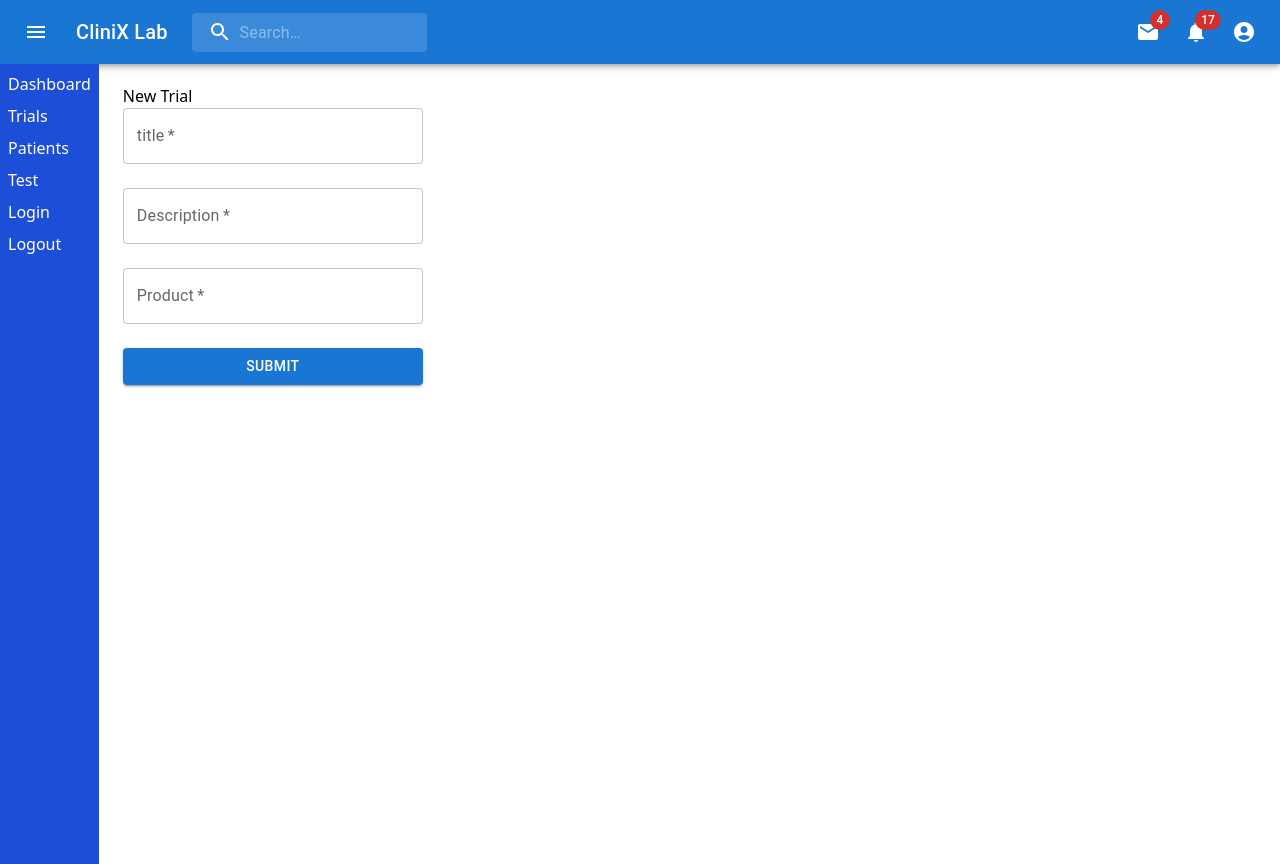
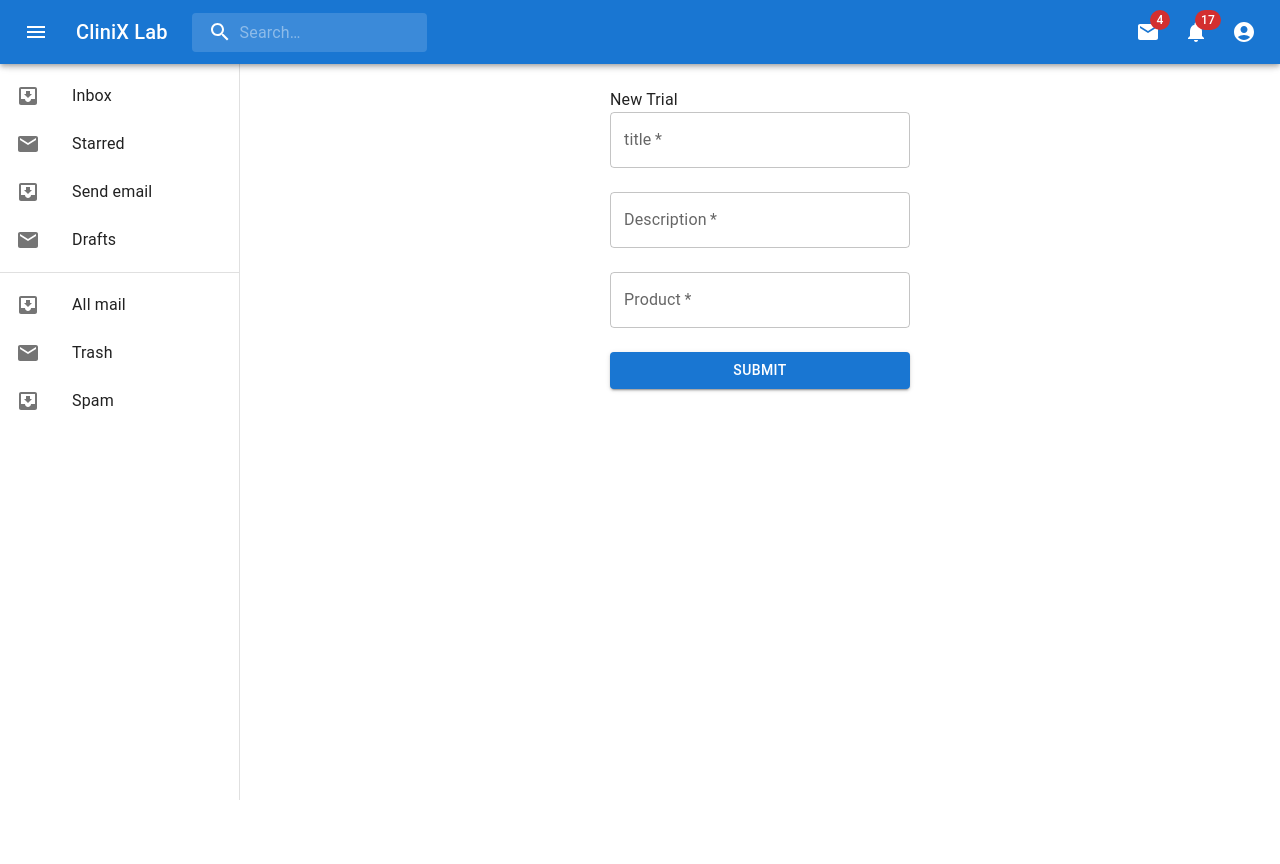
Before and after one commit to cmarcchen/clinix-lab, a React (Vite) app in the folder frontend/: page /trials/new in a window 1280 px wide. After the commit the page ends 800 px from the top, so only its background shows below. Built offline with nearby package versions, Linux system fonts and the light colour scheme.

Commit message:
Redesign SideBar

```diff
--- a/frontend/src/components/TrialCard.tsx
+++ b/frontend/src/components/TrialCard.tsx
@@ -16,8 +16,13 @@ export const TrialCard: React.FC<Trial> = ({
   return (
     <Card sx={{ minWidth: 275 }}>
       <CardContent>
-        <Typography sx={{ fontSize: 14 }} color="text.secondary" gutterBottom>
-          Trial
+        <Typography
+          sx={{ fontSize: 14 }}
+          color="text.secondary"
+          gutterBottom
+          component="div"
+        >
+          {product ? product : "null"}
         </Typography>
         <Typography variant="h5" component="div">
           {title}
--- a/frontend/src/layouts/MainAppBar.tsx
+++ b/frontend/src/layouts/MainAppBar.tsx
@@ -157,7 +157,10 @@ export function MainAppBar() {
 
   return (
     <Box sx={{ flexGrow: 1 }}>
-      <AppBar position="static">
+      <AppBar
+        position="fixed"
+        sx={{ zIndex: (theme) => theme.zIndex.drawer + 1 }}
+      >
         <Toolbar>
           <IconButton
             size="large"
--- a/frontend/src/layouts/MainLayout.tsx
+++ b/frontend/src/layouts/MainLayout.tsx
@@ -1,24 +1,19 @@
 import { SideBar } from "./SideBar";
 import { Outlet } from "react-router-dom";
 import { MainAppBar } from "./MainAppBar";
-import { Container } from "@mui/system";
+import { Box, Toolbar, Typography, Drawer } from "@mui/material";
 
 export function MainLayout() {
   return (
     <div>
       <MainAppBar />
-      <div className="flex">
-        <SideBar />
-
-        <Container
-          sx={{
-            display: "flex",
-            marginTop: "20px",
-          }}
-        >
+      <SideBar />
+      <Box component="main" sx={{ marginLeft: "240px", flexGrow: 1, p: 3 }}>
+        <Toolbar />
+        <div className="flex justify-center">
           <Outlet />
-        </Container>
-      </div>
+        </div>
+      </Box>
     </div>
   );
 }
--- a/frontend/src/layouts/SideBar.tsx
+++ b/frontend/src/layouts/SideBar.tsx
@@ -1,14 +1,67 @@
-import { Link } from "react-router-dom";
+import * as React from "react";
+import Box from "@mui/material/Box";
+import Drawer from "@mui/material/Drawer";
+
+import CssBaseline from "@mui/material/CssBaseline";
+import Toolbar from "@mui/material/Toolbar";
+import List from "@mui/material/List";
+import Typography from "@mui/material/Typography";
+import Divider from "@mui/material/Divider";
+import ListItem from "@mui/material/ListItem";
+import ListItemButton from "@mui/material/ListItemButton";
+import ListItemIcon from "@mui/material/ListItemIcon";
+import ListItemText from "@mui/material/ListItemText";
+import InboxIcon from "@mui/icons-material/MoveToInbox";
+import MailIcon from "@mui/icons-material/Mail";
+
+const drawerWidth = 240;
 
 export function SideBar() {
   return (
-    <nav className="flex flex-col text-white bg-blue-700 p-2 gap-2 h-screen">
-      <Link to="/dashboard">Dashboard</Link>
-      <Link to="/trials">Trials</Link>
-      <Link to="/patients">Patients</Link>
-      <Link to="/test">Test</Link>
-      <Link to="/login">Login</Link>
-      <Link to="/logout">Logout</Link>
-    </nav>
+    <Box sx={{ display: "flex" }}>
+      <CssBaseline />
+      <Drawer
+        variant="permanent"
+        sx={{
+          width: drawerWidth,
+          flexShrink: 0,
+          [`& .MuiDrawer-paper`]: {
+            width: drawerWidth,
+            boxSizing: "border-box",
+          },
+        }}
+      >
+        <Toolbar />
+        <Box sx={{ overflow: "auto" }}>
+          <List>
+            {["Inbox", "Starred", "Send email", "Drafts"].map((text, index) => (
+              <ListItem key={text} disablePadding>
+                <ListItemButton>
+                  <ListItemIcon>
+                    {index % 2 === 0 ? <InboxIcon /> : <MailIcon />}
+                  </ListItemIcon>
+                  <ListItemText primary={text} />
+                </ListItemButton>
+              </ListItem>
+            ))}
+          </List>
+          <Divider />
+          <List>
+            {["All mail", "Trash", "Spam"].map((text, index) => (
+              <ListItem key={text} disablePadding>
+                <ListItemButton>
+                  <ListItemIcon>
+                    {index % 2 === 0 ? <InboxIcon /> : <MailIcon />}
+                  </ListItemIcon>
+                  <ListItemText primary={text} />
+                </ListItemButton>
+              </ListItem>
+            ))}
+          </List>
+        </Box>
+      </Drawer>
+    </Box>
   );
 }
+
+export default SideBar;
--- /dev/null
+++ b/frontend/src/layouts/_SideBar.tsx
@@ -0,0 +1,18 @@
+import { AppBar } from "@mui/material";
+import { Link } from "react-router-dom";
+
+export function SideBar() {
+  return (
+    <AppBar position="fixed">
+      <nav className="flex flex-col text-white bg-blue-700 p-2 gap-2 h-screen">
+        <Link to="/dashboard">Dashboard</Link>
+        <Link to="/trials">Trials</Link>
+        <Link to="/patients">Patients</Link>
+        <Link to="/test">Test</Link>
+        <Link to="/login">Login</Link>
+        <Link to="/logout">Logout</Link>
+        <Link to="/register">Sign Up</Link>
+      </nav>
+    </AppBar>
+  );
+}
--- a/frontend/src/pages/TrialsPage.tsx
+++ b/frontend/src/pages/TrialsPage.tsx
@@ -1,9 +1,10 @@
 import React from "react";
 import { Link } from "react-router-dom";
 import { Button, CircularProgress, Typography } from "@mui/material";
-import { DataGrid, GridColDef, GridSelectionModel } from "@mui/x-data-grid";
+import { GridColDef, GridSelectionModel } from "@mui/x-data-grid";
 import { useQuery } from "@apollo/client";
 import { GetTrialsDocument } from "../graphql/generated";
+import { TrialCard } from "../components/TrialCard";
 
 const columns: GridColDef[] = [
   { field: "id", headerName: "ID", width: 70 },
@@ -46,7 +47,7 @@ export function TrialsPage() {
       >
         Trials
       </Typography>
-      <div className="flex space-x-3">
+      <div className="flex space-x-3 mb-10">
         <Link to="./new">
           <Button variant="contained">New</Button>
         </Link>
@@ -57,21 +58,13 @@ export function TrialsPage() {
         </Link>
       </div>
 
-      <div className="h-2/3">
+      <div className="grid gap-8 md:grid-cols-2 lg:grid-cols-3">
         {loading ? (
           <CircularProgress />
         ) : (
-          <DataGrid
-            rows={data?.trials!}
-            columns={columns}
-            pageSize={10}
-            rowsPerPageOptions={[10]}
-            checkboxSelection
-            onSelectionModelChange={(newSelectionModel) => {
-              setSelectionModel(newSelectionModel);
-            }}
-            selectionModel={selectionModel}
-          />
+          data?.trials.map((trial) => {
+            return <TrialCard key={trial!.id} {...trial!} />;
+          })
         )}
       </div>
     </div>
```
